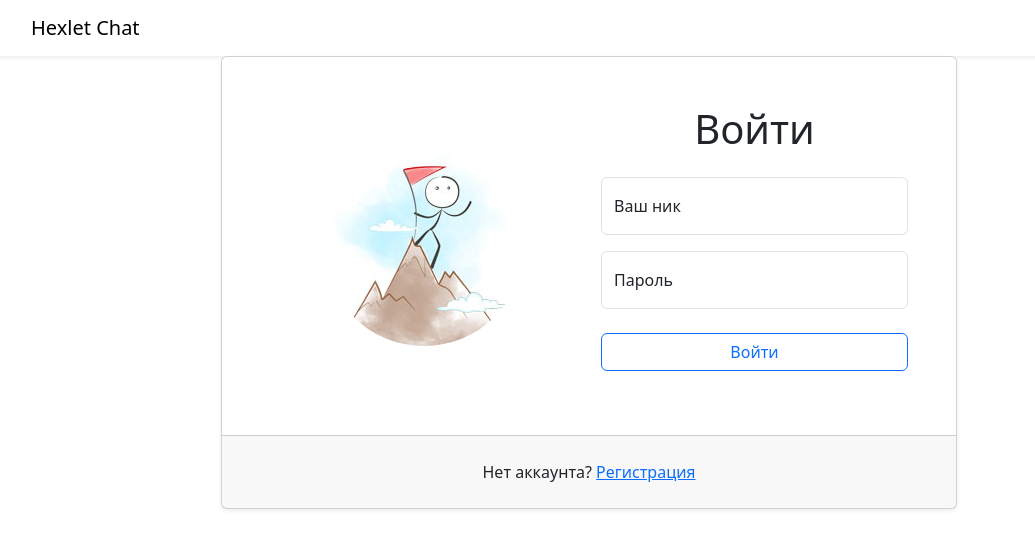
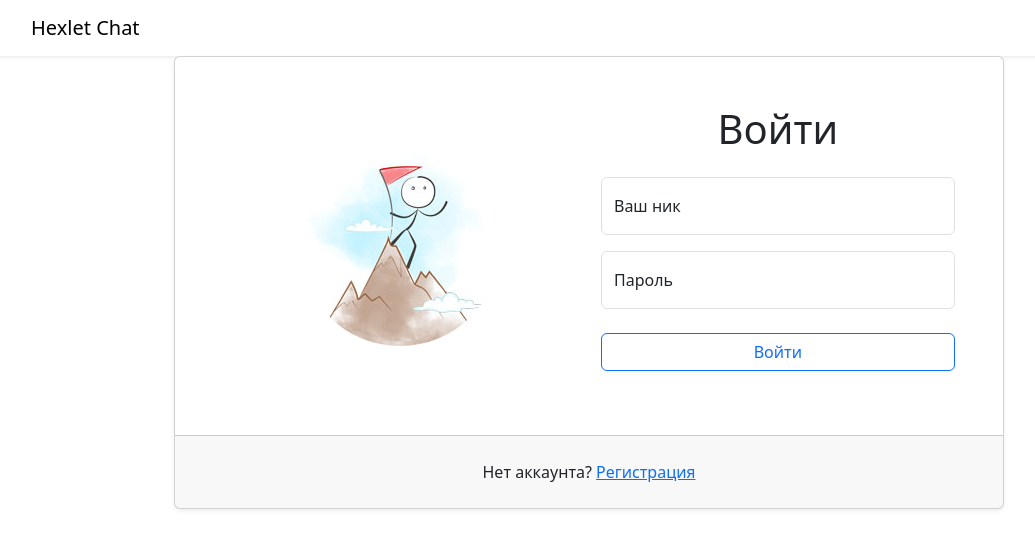
Before and after one commit to bdcry/frontend-project-12, a React app in the folder frontend/: page /login in a window 1280 px wide. Shown: the top 548 px of the page, without its empty margins (51-1086 px from the left). Built offline with nearby package versions, Linux system fonts and the light colour scheme; the HTML template or start-up script is replaced by a standard one.

Commit message:
Step 3 | Fix layout form for Login Page

```diff
--- a/frontend/src/components/pages/Login.jsx
+++ b/frontend/src/components/pages/Login.jsx
@@ -32,7 +32,7 @@ const Login = () => {
     onSubmit: (values, { setStatus }) => handleSubmit(values, navigate, setStatus),
   });
   return (
-    <Container className="container-fluid h-100">
+    <Container fluid className="h-100">
       <Row className="row justify-content-center align-content-center h-100">
         <Col className="col-12 col-md-8 col-xxl-6">
           <Card className="card shadow-sm">
```
